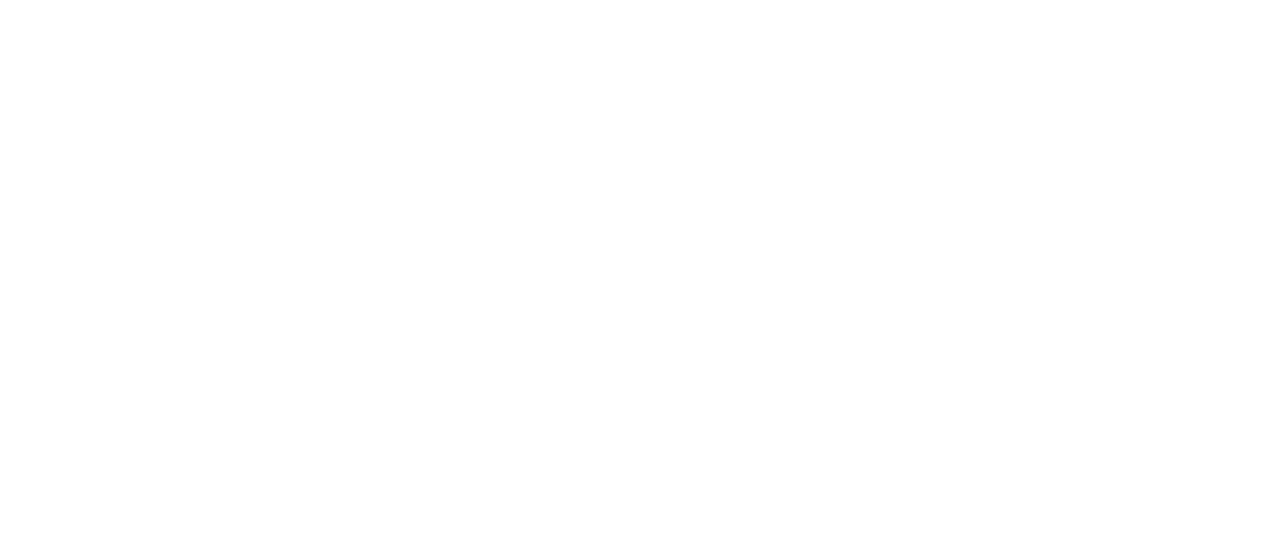
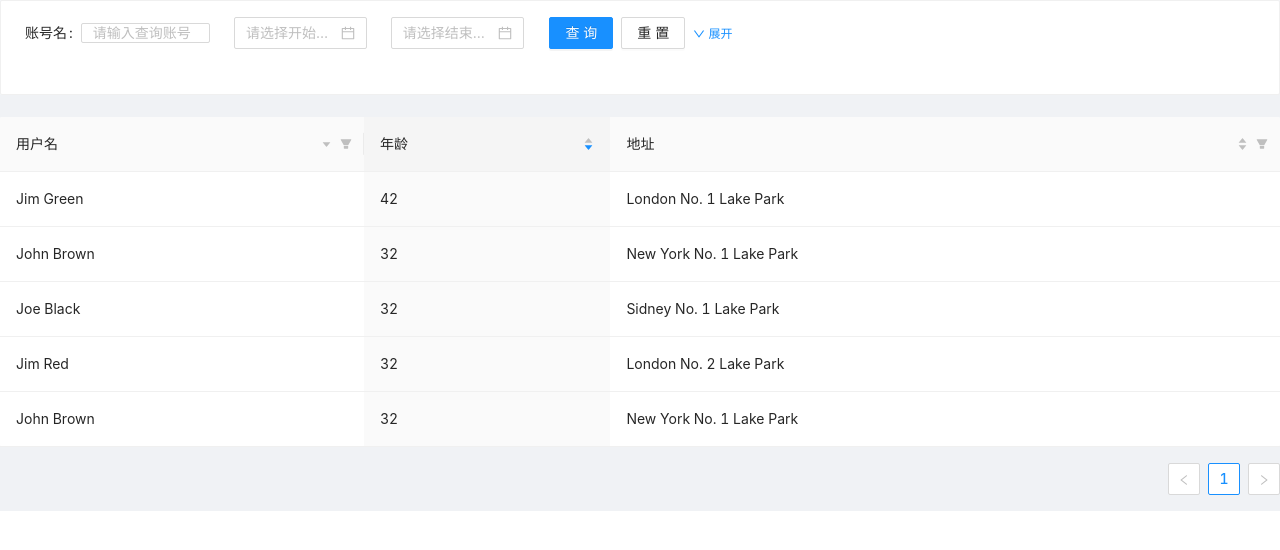
Before and after one commit to MrCx0810/react-admin, a React (Create React App) app: page /user in a window 1280 px wide. Shown: the top 550 px of the page. Built offline with nearby package versions, Linux system fonts and the light colour scheme.

Commit message:
1.V1.0.0 完成用户数据和搜索静态页面

```diff
--- a/src/App.js
+++ b/src/App.js
@@ -1,17 +1,26 @@
-import logo from './logo.svg';
-import './App.css';
+import React, { memo } from 'react'
 import {Route, BrowserRouter} from 'react-router-dom'
 import Login from './pages/login/login'
+import User from './pages/user/user'
+import {ConfigProvider} from "antd";
+import zhCN from 'antd/lib/locale/zh_CN';
+import 'moment/locale/zh-cn';
+import './App.css';
 import 'antd/dist/antd.css';
 
 function App() {
   return (
-   <BrowserRouter>
-       <Route path='/login'>
-           <Login />
-       </Route>
-   </BrowserRouter>
+      <ConfigProvider  locale={zhCN}>
+        <BrowserRouter>
+           <Route path='/login'>
+               <Login />
+           </Route>
+           <Route path='/user'>
+               <User />
+           </Route>
+        </BrowserRouter>
+      </ConfigProvider>
   );
 }
 
-export default App;
+export default memo(App);
--- /dev/null
+++ b/src/components/Search.jsx
@@ -0,0 +1,132 @@
+import React, { useState } from 'react';
+import {Form, Row, Col, Input, Button, DatePicker} from 'antd';
+import { DownOutlined, UpOutlined } from '@ant-design/icons';
+import styles from './search.module.css'
+
+
+function onChange(value, dateString) {
+    console.log('Selected Time: ', value);
+    console.log('Formatted Selected Time: ', dateString);
+}
+
+function onOk(value) {
+    console.log('onOk: ', value);
+}
+
+const AdvancedSearchForm = () => {
+    const [expand, setExpand] = useState(false);
+    const [form] = Form.useForm();
+
+    // const getFields = () => {
+    //     const count = expand ? 10 : 3;
+    //     const children = [];
+    //     children.push(
+    //
+    //     );
+    //
+    //     return children;
+    // };
+
+    const onFinish = (values) => {
+        console.log('Received values of form: ', values);
+    };
+
+    return (
+        <Form
+            form={form}
+            name="advanced_search"
+            className="ant-advanced-search-form"
+            onFinish={onFinish}
+        >
+            <Row gutter={24}>
+                <Col span={4} key='username'>
+                    <Form.Item style={{height:37}} name='username' label='账号名'>
+                        <Input placeholder="请输入查询账号" />
+                    </Form.Item>
+                </Col>
+                <Col span={3} key='startTime'>
+                    <Form.Item name='startTime'>
+                        <DatePicker placeholder="请选择开始时间" showTime onChange={onChange} onOk={onOk} />
+                    </Form.Item>
+                </Col>
+                <Col span={3} key='endTime'>
+                    <Form.Item name='endTime'>
+                        <DatePicker placeholder="请选择结束时间" showTime onChange={onChange} onOk={onOk} />
+                    </Form.Item>
+                </Col>
+                <Col
+                    span={4}
+                    style={{
+                        textAlign: 'right',
+                    }}
+                >
+                    <Button type="primary" htmlType="submit">
+                        查询
+                    </Button>
+                    <Button
+                        style={{
+                            margin: '0 8px',
+                        }}
+                        onClick={() => {
+                            form.resetFields();
+                        }}
+                    >
+                        重置
+                    </Button>
+                    <a
+                        style={{
+                            fontSize: 12,
+                        }}
+                        onClick={() => {
+                            setExpand(!expand);
+                        }}
+                    >
+                        {expand ? <UpOutlined /> : <DownOutlined />} 展开
+                    </a>
+                </Col>
+            </Row>
+            {/*<Row>*/}
+            {/*    <Col*/}
+            {/*        span={24}*/}
+            {/*        style={{*/}
+            {/*            textAlign: 'right',*/}
+            {/*        }}*/}
+            {/*    >*/}
+            {/*        <Button type="primary" htmlType="submit">*/}
+            {/*            查询*/}
+            {/*        </Button>*/}
+            {/*        <Button*/}
+            {/*            style={{*/}
+            {/*                margin: '0 8px',*/}
+            {/*            }}*/}
+            {/*            onClick={() => {*/}
+            {/*                form.resetFields();*/}
+            {/*            }}*/}
+            {/*        >*/}
+            {/*            重置*/}
+            {/*        </Button>*/}
+            {/*        <a*/}
+            {/*            style={{*/}
+            {/*                fontSize: 12,*/}
+            {/*            }}*/}
+            {/*            onClick={() => {*/}
+            {/*                setExpand(!expand);*/}
+            {/*            }}*/}
+            {/*        >*/}
+            {/*            {expand ? <UpOutlined /> : <DownOutlined />} 展开*/}
+            {/*        </a>*/}
+            {/*    </Col>*/}
+            {/*</Row>*/}
+        </Form>
+    );
+};
+
+function Search() {
+    return(
+        <div>
+            <AdvancedSearchForm />
+        </div>
+    );
+}
+
+export default Search;
--- /dev/null
+++ b/src/components/search.module.css
@@ -0,0 +1,3 @@
+.input {
+    height: 32px;
+}
--- a/src/pages/login/login.jsx
+++ b/src/pages/login/login.jsx
@@ -1,17 +1,18 @@
 import React from 'react';
-import {Form, Input, Button, Checkbox}  from 'antd'
+import {Form, Input, Button}  from 'antd'
 import { UserOutlined, LockOutlined } from '@ant-design/icons';
 import styles from './login.module.css'
 
 function Login(){
 
-    const layout = {
-        labelCol: { span: 8 },
-        wrapperCol: { span: 16 },
-    };
-    const tailLayout = {
-        wrapperCol: { offset: 8, span: 16 },
-    };
+    // const layout = {
+    //     labelCol: { span: 8 },
+    //     wrapperCol: { span: 16 },
+    // };
+    // const tailLayout = {
+    //     wrapperCol: { offset: 8, span: 16 },
+    // };
+
     const onFinish = (values) => {
         console.log('Success:', values);
     };
@@ -20,7 +21,7 @@
         <div className={styles.body}>
             <div className={styles.content}>
                 <section>
-                    <h2>REACT管理系统</h2>
+                    <h2>React-Manager</h2>
                     <div>
                         <Form
                             name="normal_login"
--- /dev/null
+++ b/src/pages/user/user.jsx
@@ -0,0 +1,117 @@
+import React from 'react';
+import {Card, Table} from 'antd';
+import styles from './user.module.css'
+import Search from "../../components/Search";
+
+
+function User() {
+    const columns = [
+        {
+            title: '用户名',
+            dataIndex: 'name',
+            filters: [
+                {
+                    text: 'Joe',
+                    value: 'Joe',
+                },
+                {
+                    text: 'Jim',
+                    value: 'Jim',
+                },
+                {
+                    text: 'Submenu',
+                    value: 'Submenu',
+                    children: [
+                        {
+                            text: 'Green',
+                            value: 'Green',
+                        },
+                        {
+                            text: 'Black',
+                            value: 'Black',
+                        },
+                    ],
+                },
+            ],
+            // specify the condition of filtering result
+            // here is that finding the name started with `value`
+            onFilter: (value, record) => record.name.indexOf(value) === 0,
+            sorter: (a, b) => a.name.length - b.name.length,
+            sortDirections: ['descend'],
+        },
+        {
+            title: '年龄',
+            dataIndex: 'age',
+            defaultSortOrder: 'descend',
+            sorter: (a, b) => a.age - b.age,
+        },
+        {
+            title: '地址',
+            dataIndex: 'address',
+            filters: [
+                {
+                    text: '伦敦',
+                    value: 'London',
+                },
+                {
+                    text: '纽约',
+                    value: 'New York',
+                },
+            ],
+            filterMultiple: false,
+            onFilter: (value, record) => record.address.indexOf(value) === 0,
+            sorter: (a, b) => a.address.length - b.address.length,
+            sortDirections: ['descend', 'ascend'],
+        },
+    ];
+
+    const data = [
+        {
+            key: '1',
+            name: 'John Brown',
+            age: 32,
+            address: 'New York No. 1 Lake Park',
+        },
+        {
+            key: '2',
+            name: 'Jim Green',
+            age: 42,
+            address: 'London No. 1 Lake Park',
+        },
+        {
+            key: '3',
+            name: 'Joe Black',
+            age: 32,
+            address: 'Sidney No. 1 Lake Park',
+        },
+        {
+            key: '4',
+            name: 'Jim Red',
+            age: 32,
+            address: 'London No. 2 Lake Park',
+        },
+        {
+            key: '1',
+            name: 'John Brown',
+            age: 32,
+            address: 'New York No. 1 Lake Park',
+        },
+
+    ];
+
+    function onChange(pagination, filters, sorter, extra) {
+        console.log('params', pagination, filters, sorter, extra);
+    }
+
+    return (
+        <div className={styles.body}>
+            <Card type="inner" className={styles.search}>
+                <Search/>
+            </Card>
+            <br/>
+            <Table columns={columns} dataSource={data} onChange={onChange} />
+        </div>
+    );
+}
+
+export default User;
--- /dev/null
+++ b/src/pages/user/user.module.css
@@ -0,0 +1,6 @@
+.body{
+    background-color: #f0f2f5;
+}
+.searchInput {
+    height: 29px;
+}
```
